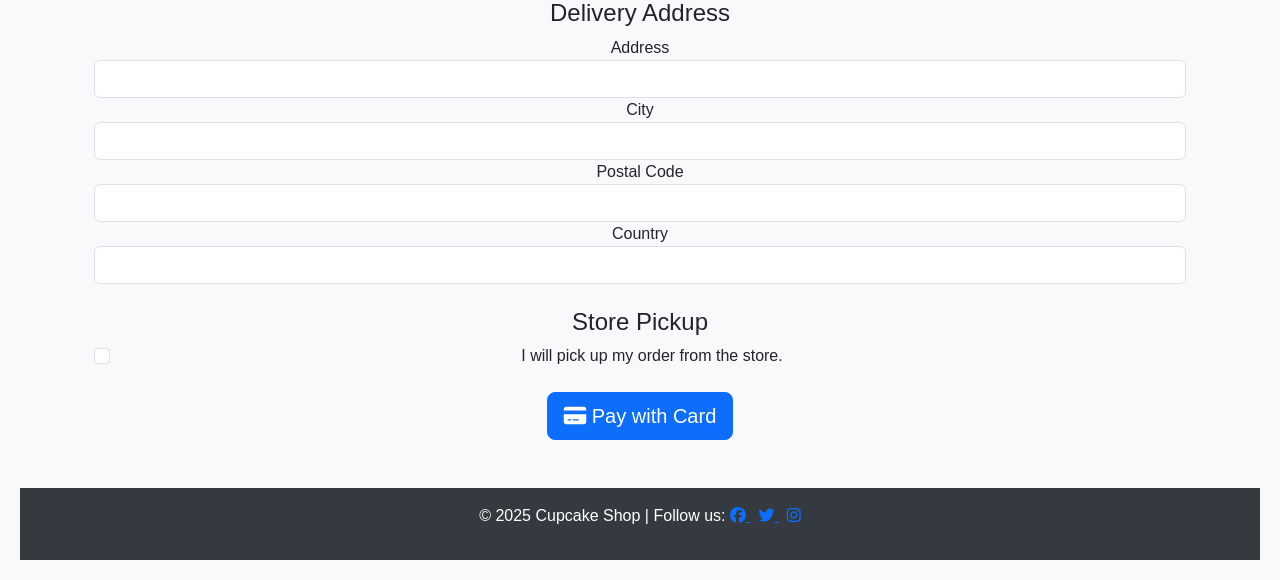
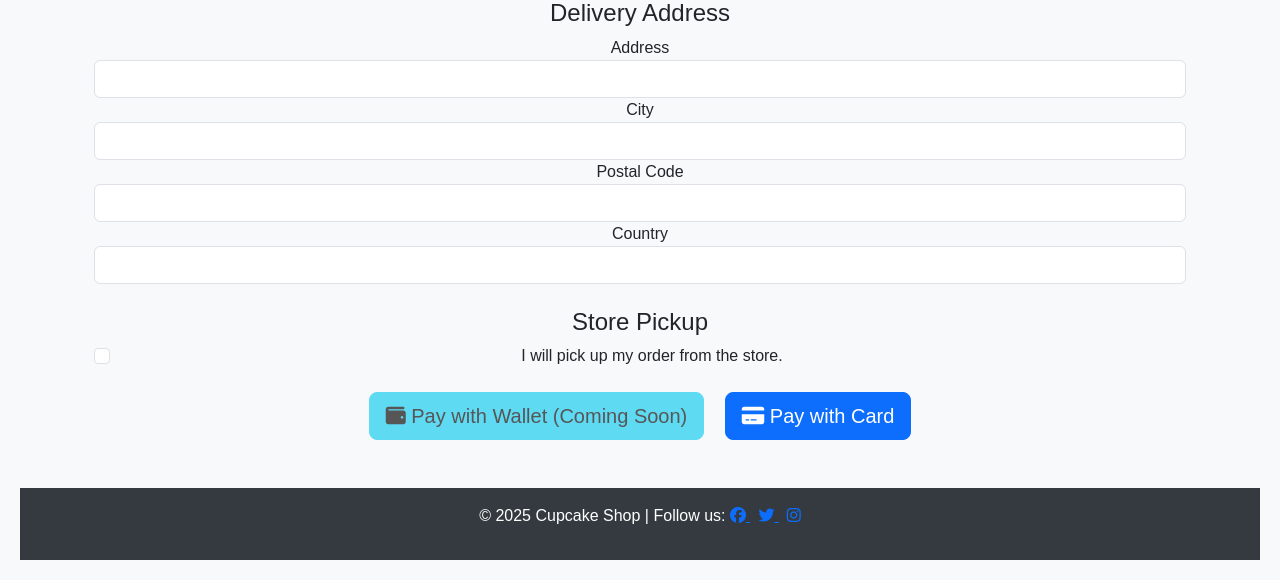
Before and after one commit to Apostle01/Cupcake-Shop, a Django app: page /checkout/ in a window 1280 px wide. Shown: the part 673-1253 px from the top of the page. Run offline with Django 5.2, Linux system fonts and the light colour scheme; a user stored in the database is signed in; data comes from the database, SQL or seed files in the repository; some libraries are stand-ins or nearby versions.

Commit message:
modified shop/templates/shop/checkout.html

```diff
--- a/shop/templates/shop/checkout.html
+++ b/shop/templates/shop/checkout.html
@@ -67,8 +67,11 @@
             </div>
         </div>
 
-        <!-- Payment Button -->
+        <!-- Payment Options -->
         <div class="text-center mt-4">
+            <button type="button" class="btn btn-info btn-lg me-3" disabled>
+                <i class="fa-solid fa-wallet"></i> Pay with Wallet (Coming Soon)
+            </button>
             <button type="button" class="btn btn-primary btn-lg" data-bs-toggle="modal" data-bs-target="#paymentModal">
                 <i class="fa-solid fa-credit-card"></i> Pay with Card
             </button>
```
